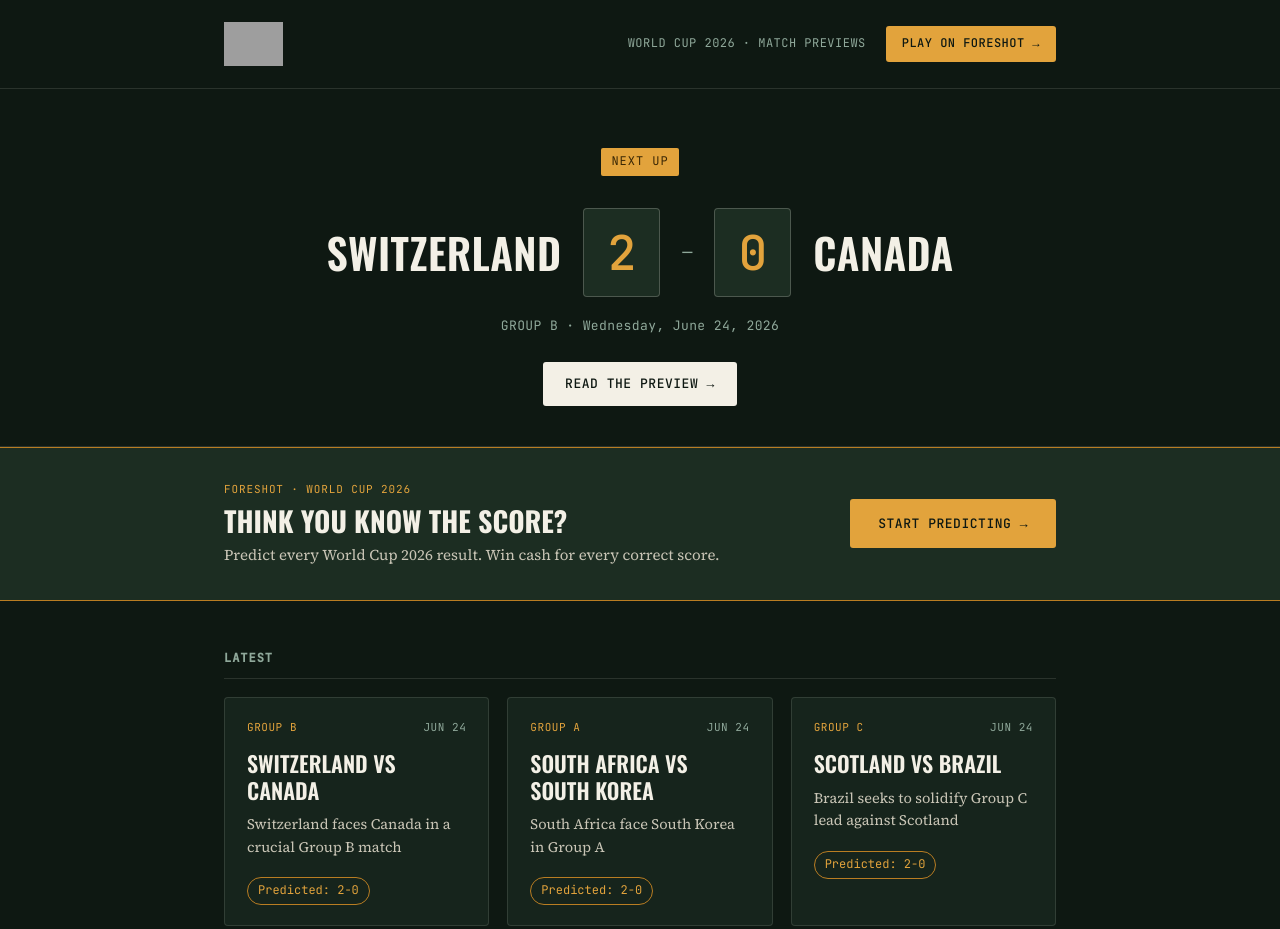
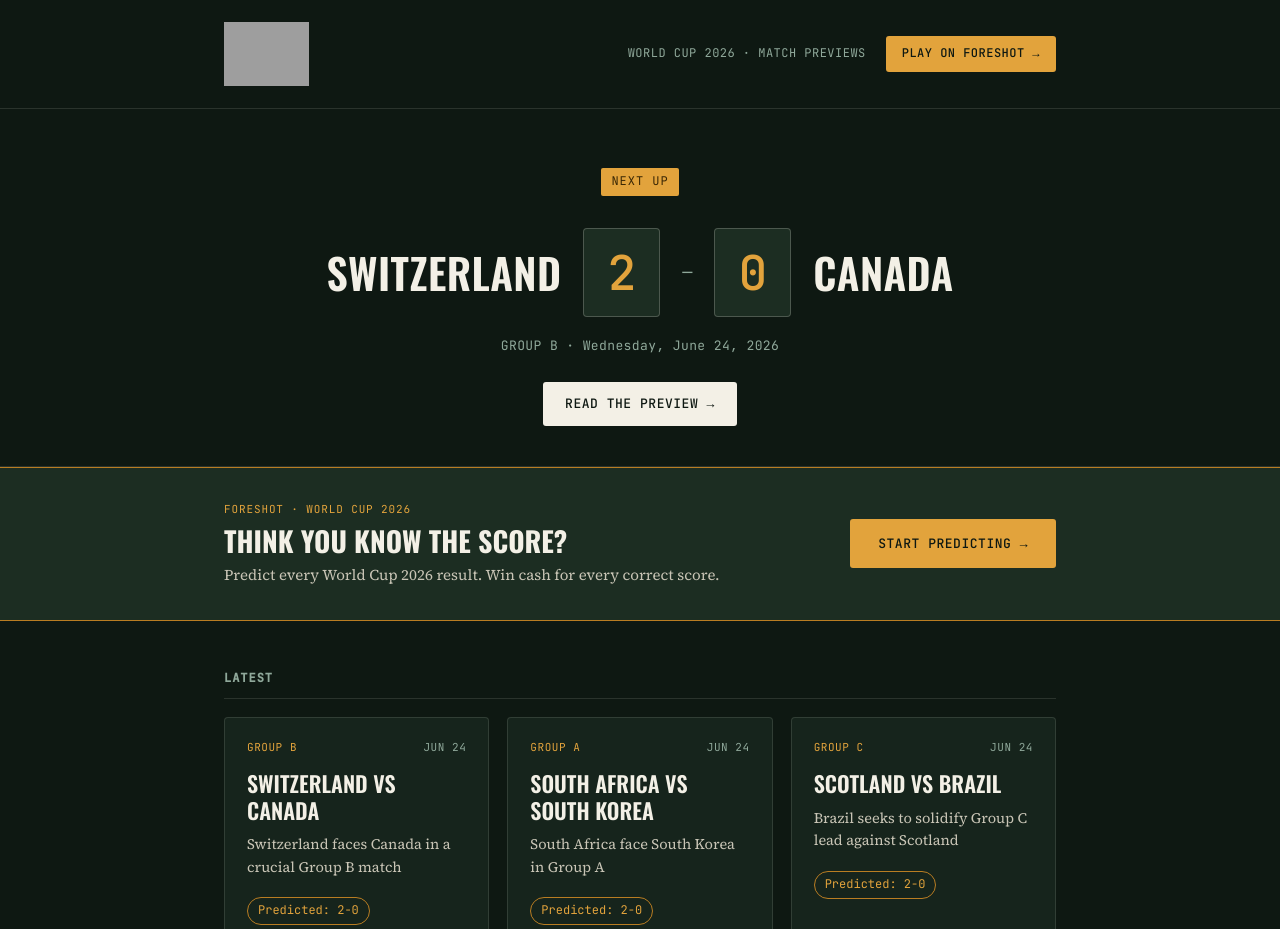
Before and after one commit to samuel-faith/the-dossier, a website: page wc_blog/index.html in a window 1280 px wide. Shown: the top 929 px of the page. Drawn offline with nearby package versions, Linux system fonts and the light colour scheme; grey boxes are pictures that could not be loaded.

Commit message:
Increase nav logo height to 64px

```diff
--- a/wc_blog/styles.css
+++ b/wc_blog/styles.css
@@ -49,7 +49,7 @@ img { max-width: 100%; display: block; }
 }
 
 .nav-logo {
-  height: 44px;
+  height: 64px;
   width: auto;
   display: block;
 }
```
